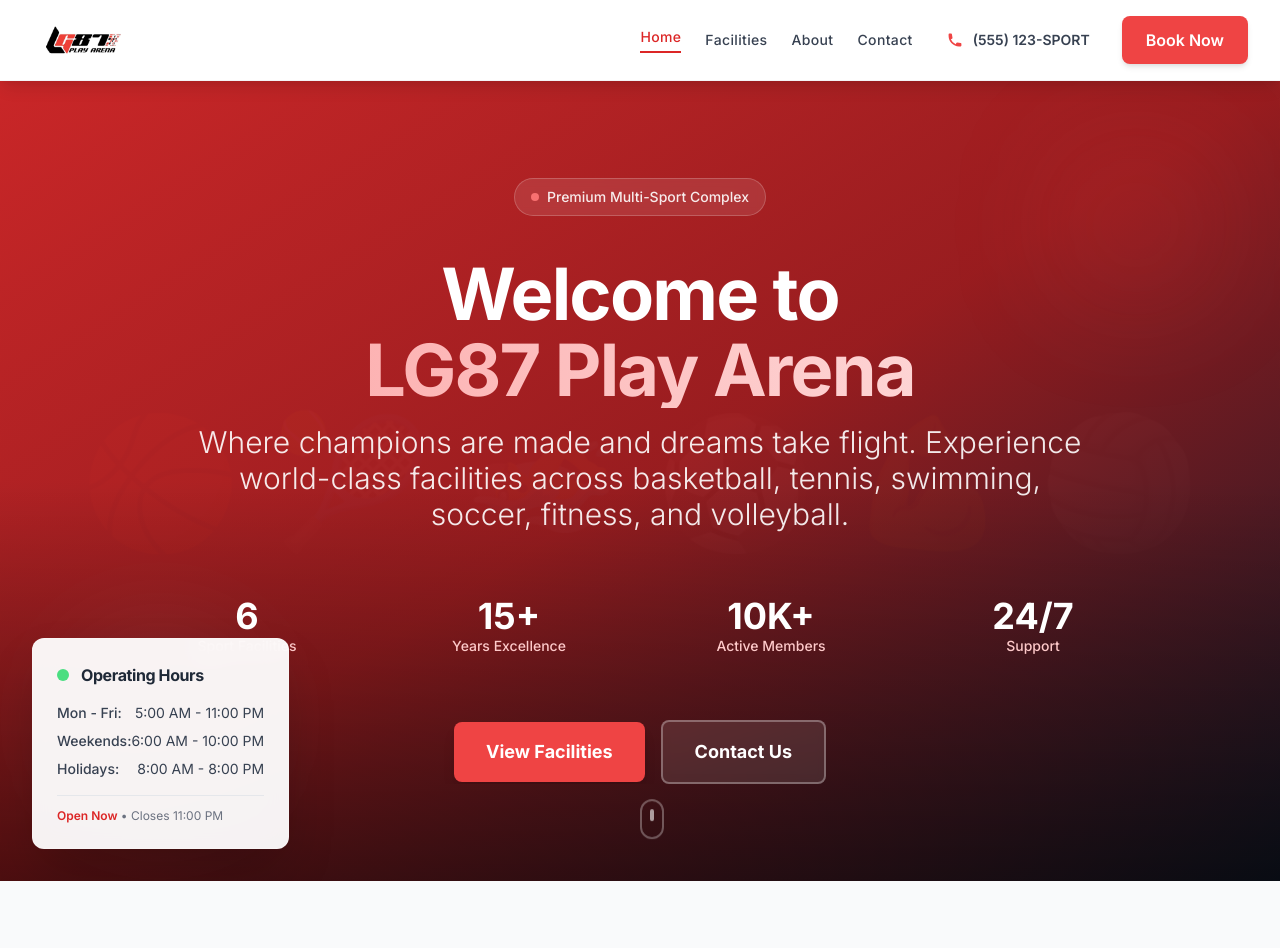
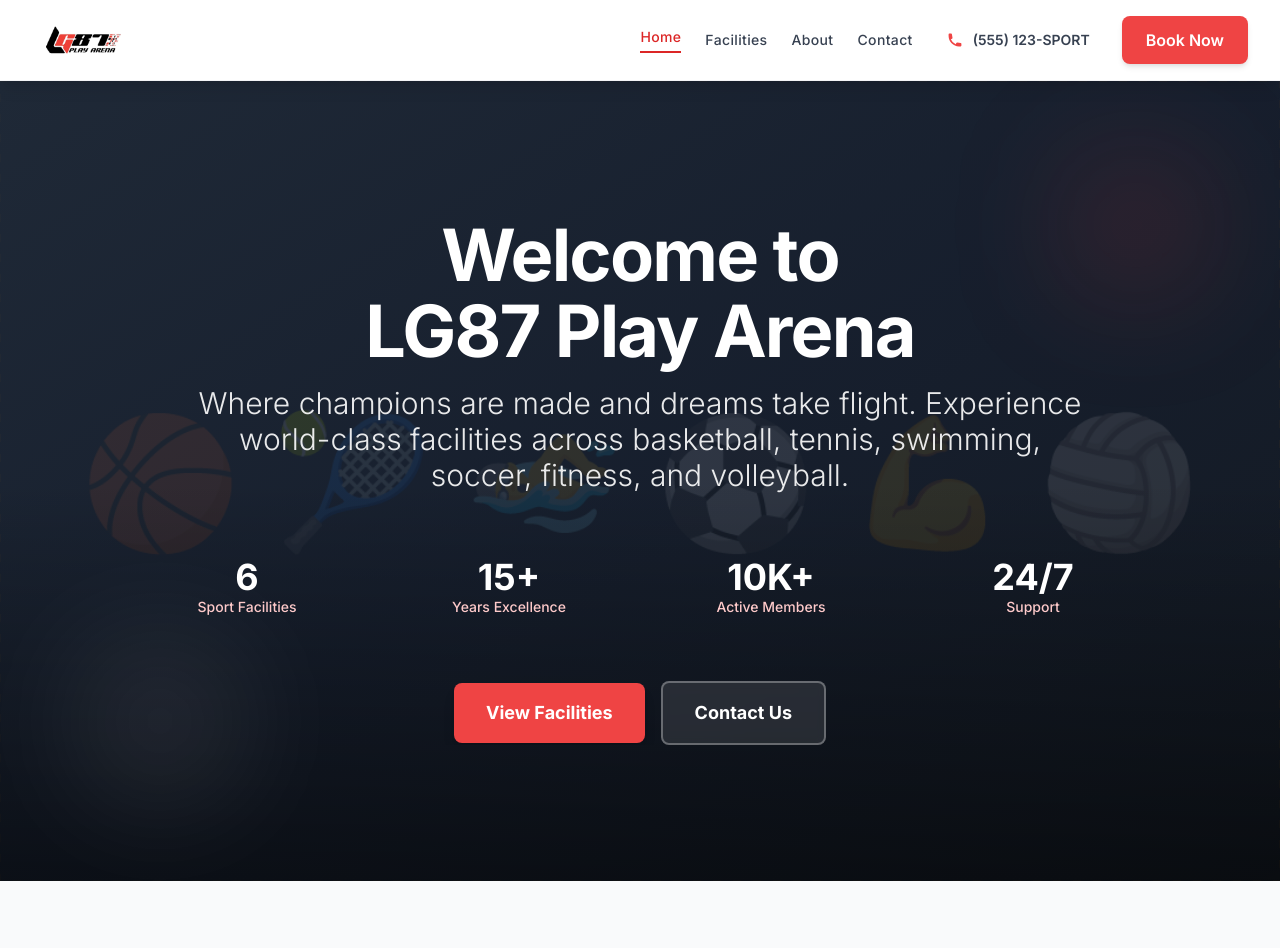
Before and after one commit to Chirag4452/lgarena-lp, a React (Vite) app: page / in a window 1280 px wide. Shown: the top 948 px of the page. Built offline with nearby package versions, Linux system fonts and the light colour scheme.

Commit message:
Update Footer and Hero components

```diff
--- a/src/components/Footer.jsx
+++ b/src/components/Footer.jsx
@@ -26,7 +26,7 @@ const Footer = () => {
   }));
 
   return (
-    <footer className="bg-secondary-800 text-white">
+    <footer className="bg-neutral-900 text-white">
       <div className="container-custom">
         {/* Main Footer Content */}
         <div className="pt-12 pb-8">
@@ -156,32 +156,7 @@ const Footer = () => {
           </div>
         </div>
 
-        {/* Newsletter Signup */}
-        <div className="border-t border-gray-700 py-8">
-          <div className="text-center mb-6">
-            <h3 className="font-semibold text-lg mb-2">Stay Updated</h3>
-            <p className="text-gray-300 text-sm mb-4">
-              Subscribe to our newsletter for the latest updates, events, and special offers.
-            </p>
-          </div>
 
-          <div className="max-w-md mx-auto">
-            <form className="flex flex-col sm:flex-row gap-3">
-              <input
-                type="email"
-                placeholder="Enter your email"
-                required
-                className="flex-1 px-4 py-2 bg-gray-700 border border-gray-600 rounded-lg text-white placeholder-gray-400 focus:ring-2 focus:ring-primary-500 focus:border-primary-500 text-sm"
-              />
-              <button
-                type="submit"
-                className="bg-primary-600 hover:bg-primary-700 text-white font-medium py-2 px-6 rounded-lg transition-colors duration-200 text-sm"
-              >
-                Subscribe
-              </button>
-            </form>
-          </div>
-        </div>
 
         {/* Bottom Bar */}
         <div className="border-t border-gray-700 py-6">
--- a/src/components/Hero.jsx
+++ b/src/components/Hero.jsx
@@ -30,8 +30,7 @@ const Hero = () => {
         </div>
       </div>
 
-      {/* Gradient Overlays */}
-      <div className="absolute inset-0 bg-gradient-to-br from-red-600/90 via-red-700/80 to-gray-900/95 z-10"></div>
+      {/* Gradient Overlays removed per request */}
       <div className="absolute inset-0 bg-gradient-to-t from-black/50 via-transparent to-transparent z-20"></div>
 
       {/* Hero Content */}
@@ -41,14 +40,11 @@ const Hero = () => {
 
             {/* Main Headlines */}
             <div className="space-y-4">
-              <div className="inline-flex items-center bg-white/10 backdrop-blur-sm border border-white/20 rounded-full px-4 py-2 text-sm font-medium text-white/90 mb-6">
-                <span className="w-2 h-2 bg-red-400 rounded-full mr-2 animate-pulse"></span>
-                Premium Multi-Sport Complex
-              </div>
+
 
               <h1 className="text-4xl sm:text-6xl lg:text-7xl font-bold leading-tight">
                 Welcome to{' '}
-                <span className="block text-transparent bg-clip-text bg-gradient-to-r from-red-300 to-red-100">
+                <span className="block text-white">
                   LG87 Play Arena
                 </span>
               </h1>
@@ -100,59 +96,8 @@ const Hero = () => {
         </div>
       </div>
 
-      {/* Operating Hours Card */}
-      <div className="absolute bottom-8 left-4 md:left-8 z-40 hidden sm:block">
-        <div className="bg-white/95 backdrop-blur-md rounded-xl p-4 md:p-6 shadow-2xl border border-white/20 max-w-xs">
-          <div className="flex items-center mb-3 md:mb-4">
-            <div className="w-3 h-3 bg-green-400 rounded-full mr-3 animate-pulse"></div>
-            <h3 className="font-bold text-gray-800 text-sm md:text-base">Operating Hours</h3>
-          </div>
 
-          <div className="space-y-2 text-xs md:text-sm text-gray-700">
-            <div className="flex justify-between">
-              <span className="font-medium">Mon - Fri:</span>
-              <span className="text-xs md:text-sm">5:00 AM - 11:00 PM</span>
-            </div>
-            <div className="flex justify-between">
-              <span className="font-medium">Weekends:</span>
-              <span className="text-xs md:text-sm">6:00 AM - 10:00 PM</span>
-            </div>
-            <div className="flex justify-between">
-              <span className="font-medium">Holidays:</span>
-              <span className="text-xs md:text-sm">8:00 AM - 8:00 PM</span>
-            </div>
-          </div>
 
-          <div className="mt-3 md:mt-4 pt-2 md:pt-3 border-t border-gray-200">
-            <p className="text-xs text-gray-500">
-              <span className="font-semibold text-red-600">Open Now</span> • Closes 11:00 PM
-            </p>
-          </div>
-        </div>
-      </div>
-
-      {/* Mobile Operating Hours Banner */}
-      <div className="absolute bottom-4 left-4 right-4 z-40 sm:hidden">
-        <div className="bg-white/95 backdrop-blur-md rounded-lg px-4 py-3 shadow-xl border border-white/20">
-          <div className="flex items-center justify-between">
-            <div className="flex items-center">
-              <div className="w-2 h-2 bg-green-400 rounded-full mr-2 animate-pulse"></div>
-              <span className="font-semibold text-gray-800 text-sm">Open Now</span>
-              <span className="text-gray-600 text-xs ml-2">• Closes 11:00 PM</span>
-            </div>
-            <button className="text-red-600 text-xs font-medium active:text-red-700 min-h-[32px] px-3 py-1 rounded-md active:bg-red-50 transition-colors">
-              View Hours
-            </button>
-          </div>
-        </div>
-      </div>
-
-      {/* Scroll Indicator */}
-      <div className="absolute bottom-8 left-1/2 transform -translate-x-1/2 z-40 animate-bounce">
-        <div className="w-6 h-10 border-2 border-white/30 rounded-full flex justify-center">
-          <div className="w-1 h-3 bg-white/60 rounded-full mt-2 animate-pulse"></div>
-        </div>
-      </div>
 
       {/* Decorative Elements */}
       <div className="absolute top-20 right-20 w-32 h-32 bg-red-500/20 rounded-full blur-3xl z-20"></div>
--- a/src/index.css
+++ b/src/index.css
@@ -669,11 +669,11 @@
      DARK MODE STYLES
      ======================================== */
 
-  .dark .card {
+.dark .card {
     @apply bg-neutral-800 border-neutral-700;
   }
 
-  .dark .form-input {
+.dark .form-input {
     @apply bg-neutral-800 border-neutral-700 text-white;
   }
 
@@ -681,9 +681,18 @@
     @apply text-neutral-300;
   }
 
-  .dark .btn-secondary {
+.dark .btn-secondary {
     @apply bg-neutral-800 text-primary-400 border-primary-400 hover:bg-neutral-700;
   }
+
+/* Ensure footer has proper contrast in light mode */
+footer {
+  @apply bg-neutral-900 text-white;
+}
+
+.dark footer {
+  @apply bg-neutral-900 text-white;
+}
 }
 
 /* ========================================
```
